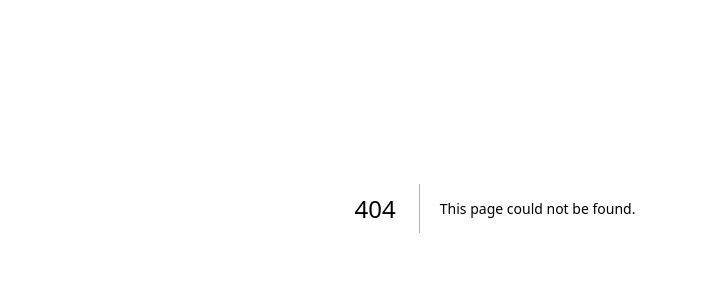
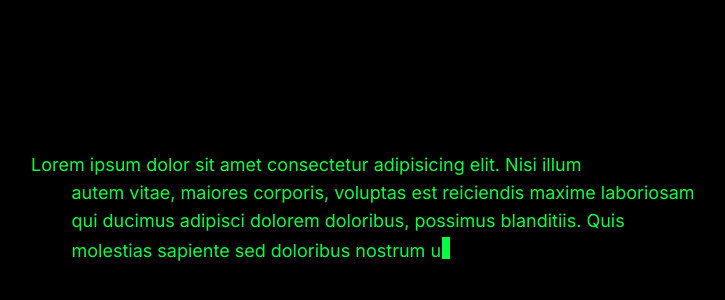
Before and after one commit to muhammadsadiq4641/sadiq-codes, a Next.js app: page /hacker-text-animation in a window 1280 px wide. Before the commit this address had no page. Shown: the part 192-492 px from the top of the page, without its empty margins (145-870 px from the left). Built offline with nearby package versions, Linux system fonts and the light colour scheme; what @reown/appkit, @reown/appkit-adapter-ethers would draw is missing.

Commit message:
text animation added

```diff
--- /dev/null
+++ b/app/hacker-text-animation/page.tsx
@@ -0,0 +1,27 @@
+import React from "react";
+import TypingAnimation from "./text-animatio";
+
+const Page = () => {
+  return (
+    <div className="h-screen bg-black flex flex-col px-44 justify-center items-start">
+      <h3 className="text-[#00FF42] text-lg">
+        <TypingAnimation
+          text=" Lorem ipsum dolor sit amet consectetur adipisicing elit. Nisi illum
+        autem vitae, maiores corporis, voluptas est reiciendis maxime laboriosam
+        qui ducimus adipisci dolorem doloribus, possimus blanditiis. Quis
+        molestias sapiente sed doloribus nostrum unde eveniet veniam, deserunt
+        consectetur repudiandae at suscipit perferendis eum nemo quam molestiae
+        a assumenda. Non quae harum eos voluptas, veritatis quisquam, nulla
+        mollitia sunt fugit velit voluptatibus vitae? Provident quisquam
+        doloribus iste vel harum delectus vitae molestias voluptate accusamus
+        nostrum, veritatis natus esse quas atque tenetur at eius dolorem. Porro,
+        mollitia? Laudantium quasi aliquam optio blanditiis fugiat, nostrum
+        obcaecati qui quae, hic debitis possimus ratione similique illo?"
+          speed={20}
+        />
+      </h3>
+    </div>
+  );
+};
+
+export default Page;
--- /dev/null
+++ b/app/hacker-text-animation/text-animatio.tsx
@@ -0,0 +1,94 @@
+"use client";
+
+import React, { useEffect, useState, useRef } from "react";
+
+interface TypingAnimationProps {
+  text: string;
+  speed?: number;
+  className?: string;
+}
+
+const TypingAnimation: React.FC<TypingAnimationProps> = ({
+  text,
+  speed = 50,
+  className,
+}) => {
+  const [displayedText, setDisplayedText] = useState("");
+  const [hasStarted, setHasStarted] = useState(false);
+  const [isTyping, setIsTyping] = useState(false);
+  const [showCursor, setShowCursor] = useState(false);
+  const containerRef = useRef<HTMLDivElement>(null);
+
+  useEffect(() => {
+    const observer = new IntersectionObserver(
+      ([entry]) => {
+        if (entry.isIntersecting && !hasStarted) {
+          setHasStarted(true);
+          setShowCursor(true);
+        }
+      },
+      { threshold: 0.5 }
+    );
+
+    if (containerRef.current) {
+      observer.observe(containerRef.current);
+    }
+
+    return () => {
+      if (containerRef.current) {
+        observer.unobserve(containerRef.current);
+      }
+    };
+  }, [hasStarted]);
+
+  useEffect(() => {
+    if (hasStarted) {
+      let currentIndex = 0;
+      setIsTyping(true);
+
+      const interval = setInterval(() => {
+        if (currentIndex < text.length) {
+          setDisplayedText((prev) => prev + text.charAt(currentIndex));
+          currentIndex++;
+        } else {
+          clearInterval(interval);
+          setIsTyping(false);
+          setTimeout(() => {
+            setShowCursor(false);
+          }, 1000);
+        }
+      }, speed);
+
+      return () => clearInterval(interval);
+    }
+  }, [hasStarted, text, speed]);
+
+  return (
+    <div
+      ref={containerRef}
+      className={`${className} relative inline`}
+      style={{ display: "inline" }}
+    >
+      <span className="whitespace-pre-wrap break-words inline">
+        {displayedText}
+      </span>
+      {showCursor && (
+        <span
+          className={`inline-block align-baseline ${
+            isTyping ? "animate-blink" : ""
+          }`}
+          style={{
+            width: "8px",
+            height: "1.2em",
+            backgroundColor: "currentColor",
+            marginLeft: "1px",
+            position: "relative",
+            top: "2px",
+          }}
+        ></span>
+      )}
+    </div>
+  );
+};
+
+export default TypingAnimation;
--- a/app/page.tsx
+++ b/app/page.tsx
@@ -7,9 +7,9 @@ const Home: React.FC = () => {
   return (
     <>
       <div className="h-screen w-screen bg-black flex flex-col items-center justify-center gap-4">
-        <Link href="/text-reveal">
+        <Link href="/text-animations">
           <button className="px-10 py-4 rounded-lg bg-blue-500 text-gray-200 font-semibold">
-            Text reveal animation
+            text animation
           </button>
         </Link>
         <Link href="/verticle-navbar">
--- /dev/null
+++ b/app/text-animations/page.tsx
@@ -0,0 +1,21 @@
+import Link from "next/link";
+import React from "react";
+
+const Page = () => {
+  return (
+    <div className="bg-black flex gap-5 flex-col justify-center items-center h-screen">
+      <Link href="/text-reveal">
+        <button className="w-[300px] uppercase h-[70px] text-white bg-gray-600">
+          text reveal animation
+        </button>
+      </Link>
+      <Link href="/hacker-text-animation">
+        <button className="w-[300px] uppercase h-[70px] text-white bg-gray-600">
+          hacking text animation
+        </button>
+      </Link>
+    </div>
+  );
+};
+
+export default Page;
```
